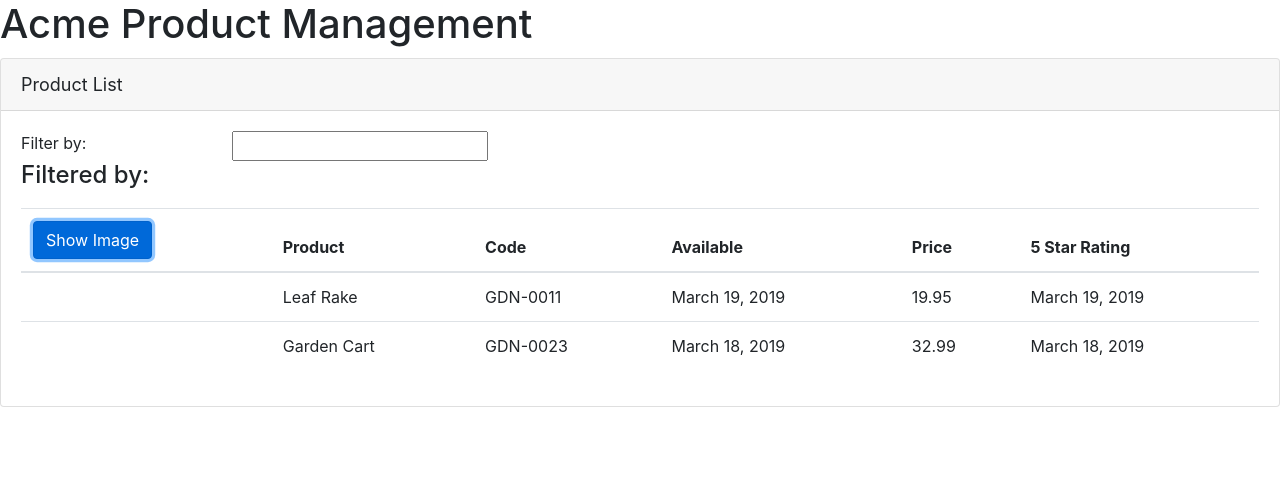
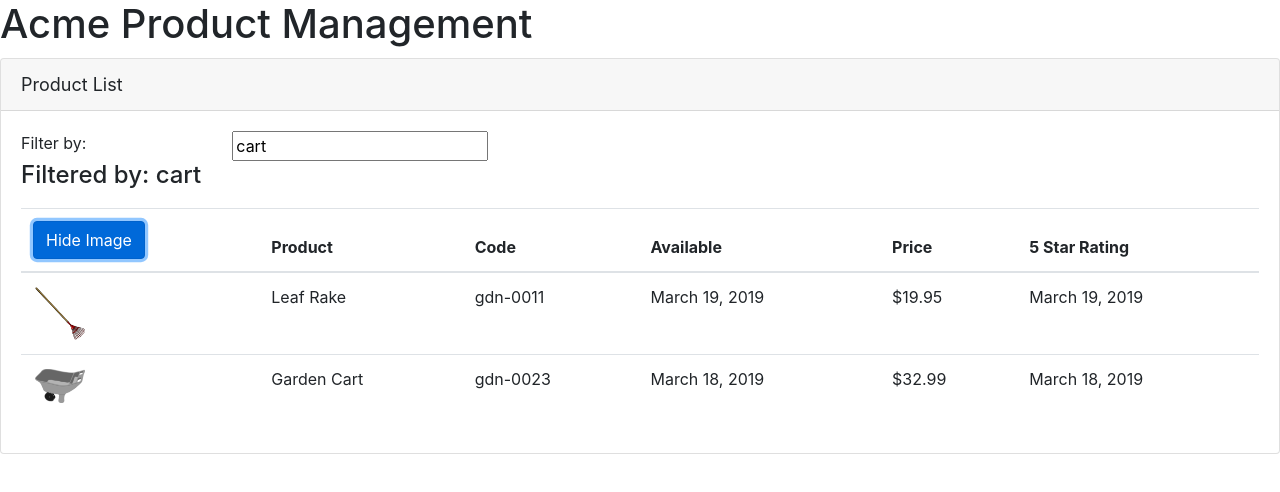
Before and after one commit to krystiansulinski/Angular-GettingStarted, an Angular app in the folder APM-Start/: page / in a window 1280 px wide. Both pictures are taken after a click on the button "Show Image". Shown: the top 492 px of the page. Built offline with nearby package versions, Linux system fonts and the light colour scheme.

Commit message:
Chapter 6

```diff
--- a/APM-Start/src/app/app.module.ts
+++ b/APM-Start/src/app/app.module.ts
@@ -1,5 +1,6 @@
 import { BrowserModule } from '@angular/platform-browser';
 import { NgModule } from '@angular/core';
+import { FormsModule } from '@angular/forms';
 
 import { AppComponent } from './app.component';
 import { ProductListComponent } from './products/product-list.component';
@@ -11,7 +12,8 @@ import { ProductListComponent } from './products/product-list.component';
     ProductListComponent
   ],
   imports: [
-    BrowserModule
+    BrowserModule,
+    FormsModule
   ],
   bootstrap: [AppComponent]
 })
--- a/APM-Start/src/app/products/product-list.component.html
+++ b/APM-Start/src/app/products/product-list.component.html
@@ -6,12 +6,13 @@
     <div class='row'>
       <div class='col-md-2'>Filter by:</div>
       <div class='col-md-4'>
-        <input type='text' />
+        <input type='text'
+               [(ngModel)]='listFilter' />
       </div>
     </div>
     <div class='row'>
       <div class='col-md-6'>
-        <h4>Filtered by: {{listFilter}}</h4>
+        <h4>Filtered by: {{ listFilter }}</h4>
       </div>
     </div>
     <div class='table-responsive'>
@@ -20,8 +21,9 @@
         <thead>
           <tr>
             <th>
-              <button class='btn btn-primary'>
-                Show Image
+              <button class='btn btn-primary'
+                      (click)='toggleImage()'>
+                {{ showImage ? 'Hide' : 'Show' }} Image
               </button>
             </th>
             <th>Product</th>
@@ -33,11 +35,17 @@
         </thead>
         <tbody>
           <tr *ngFor='let product of products'>
-            <td></td>
+            <td>
+              <img *ngIf='showImage'
+                   [src]='product.imageUrl'
+                   [title]='product.productName'
+                   [style.width.px]='imageWidth'
+                   [style.margin.px]='imageMargin' />
+            </td>
             <td>{{ product.productName }}</td>
-            <td>{{ product.productCode }}</td>
+            <td>{{ product.productCode | lowercase }}</td>
             <td>{{ product.releaseDate }}</td>
-            <td>{{ product.price }}</td>
+            <td>{{ product.price | currency:'USD':'symbol':'1.2-2' }}</td>
             <td>{{ product.releaseDate }}</td>
           </tr>
         </tbody>
--- a/APM-Start/src/app/products/product-list.component.ts
+++ b/APM-Start/src/app/products/product-list.component.ts
@@ -5,7 +5,11 @@ import { Component } from '@angular/core';
     templateUrl: './product-list.component.html'
 })
 export class ProductListComponent {
-    pageTitle: string = 'Product List'
+    pageTitle: string = 'Product List';
+    imageWidth: number = 50;
+    imageMargin: number = 2;
+    showImage: boolean = false;
+    listFilter: string = 'cart';
     products: any[] = [
         {
             "productId": 1,
@@ -28,4 +32,8 @@ export class ProductListComponent {
             "imageUrl": "assets/images/garden_cart.png"
         },
     ];
+
+    toggleImage(): void {
+        this.showImage = !this.showImage;
+    }
 }
```
